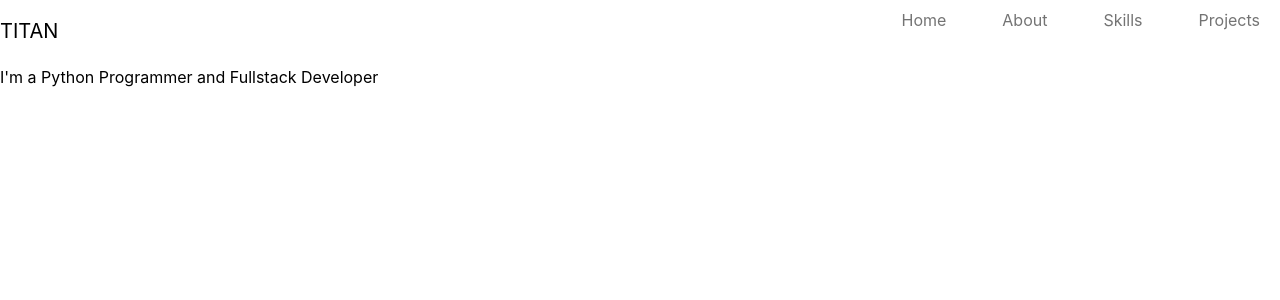
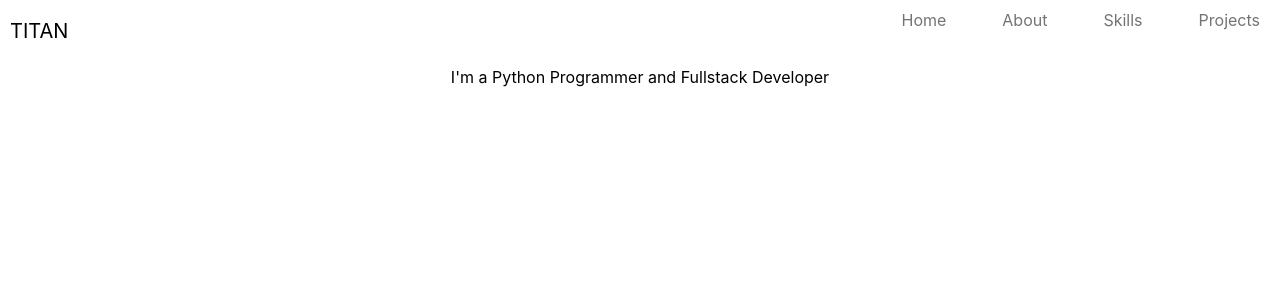
Before and after one commit to Titan-Codes/titan, a React (Create React App) app in the folder portfolio/: page / in a window 1280 px wide. Shown: the top 300 px of the page. Built offline with nearby package versions, Linux system fonts and the light colour scheme.

Commit message:
centered the text.

```diff
--- a/portfolio/public/style.css
+++ b/portfolio/public/style.css
@@ -6,6 +6,14 @@ body {
     color: black;
     background-color: white;
     transition-duration: 1s;
+}
+
+.hero {
+    text-align: center;
+}
+
+.logo {
+    margin-left: 10px;
 }
 
 nav {
```
